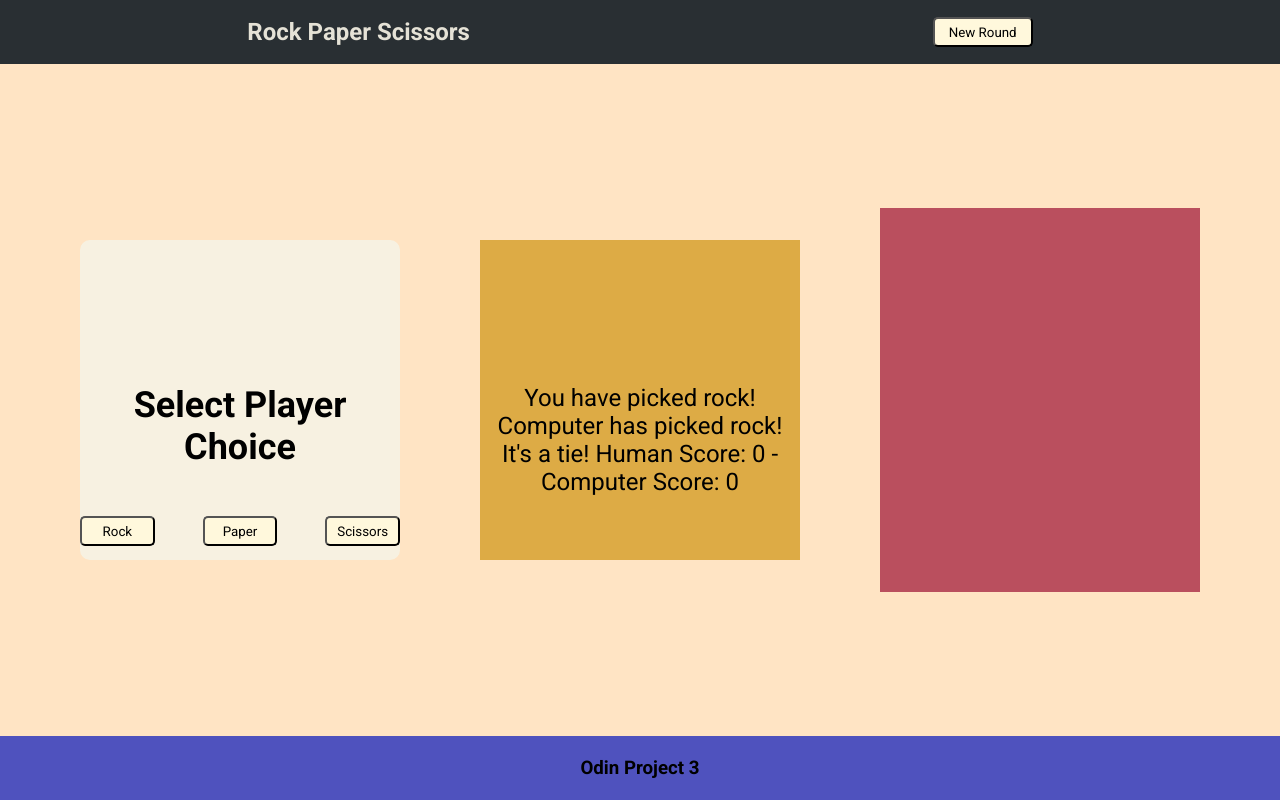
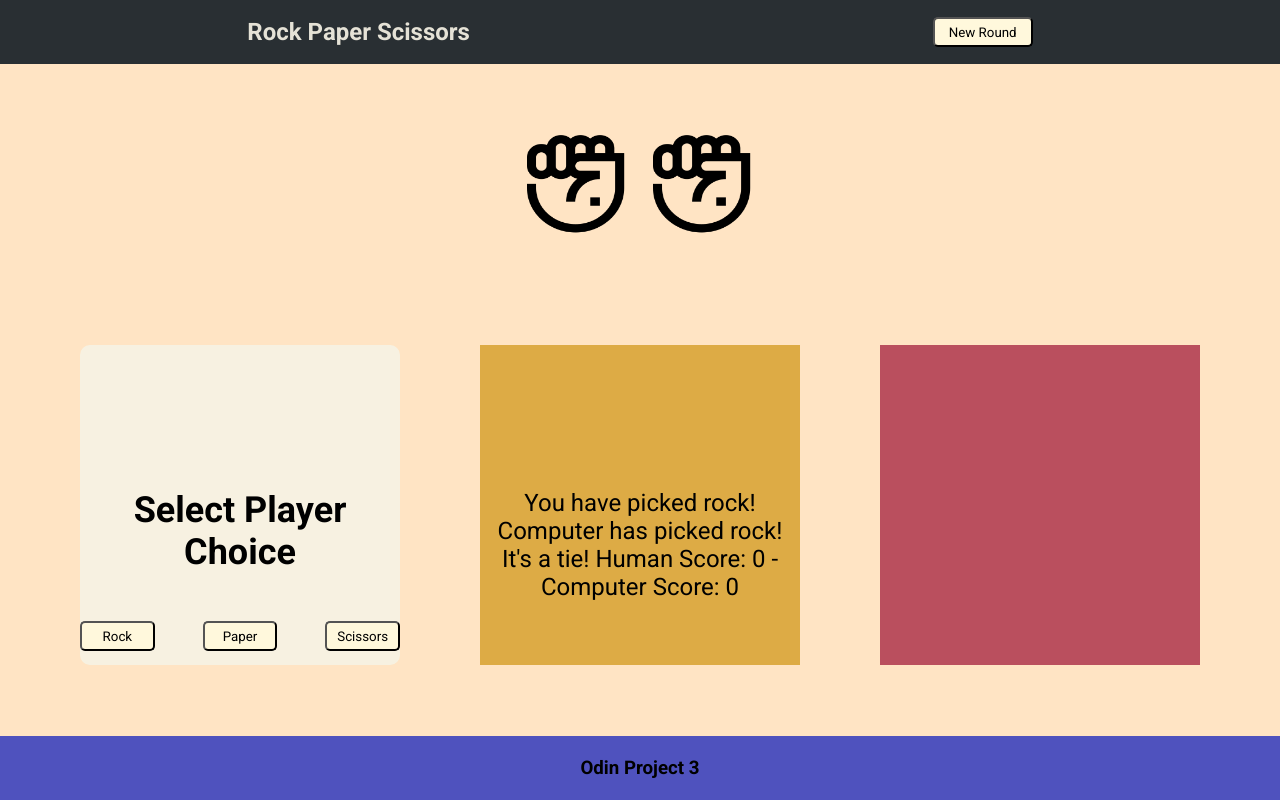
Before and after one commit to EdWorkhub/2-rps, a plain HTML site: page index.html in a window 1280 px wide. Both pictures are taken after a click on the button "Rock". Drawn offline with Linux system fonts and the light colour scheme.

Commit message:
added conditional images

```diff
--- a/index.html
+++ b/index.html
@@ -24,8 +24,16 @@
             </header>
         </section>
 
+
         <section class="game-section">
             <div class="game-container">
+                    <div class="game-img">
+                        <div class="choice-imgs">
+                            <img id="human-img" class="choice-img" style="display: none" />
+                            <img id="computer-img" class="choice-img" style="display: none"/>
+                        </div>
+                    </div>
+
                 <div class="game-selection-container">
                     <h2 class="game-h2">Select Player Choice</h2>
                     <div class="game-button-container">
--- a/main.js
+++ b/main.js
@@ -22,7 +22,7 @@ function playRound(humanChoice) {
         rock: {
             rock: { result: 'tie', action: () => { text = "It's a tie!"; }},
             paper: { result: 'lose', action: () => { text = "You lose!"; computerScore += 1}},
-            scissors: { result: 'win', action: () => { text ="You win!"; humanScore += 1; }}
+            scissors: { result: 'win', action: () => { text = "You win!"; humanScore += 1; }}
         },
         paper: {
             rock: { result: 'win', action: () => { text = "You win!"; humanScore += 1; }},
@@ -54,6 +54,15 @@ function playRound(humanChoice) {
     let resultsText = document.querySelector(".results-text");
     resultsText.innerHTML = `${text} Human Score: ${humanScore} - Computer Score: ${computerScore}`
 
+
+    document.getElementById("human-img").src = `./images/${humanChoice}.png`
+
+    document.getElementById("human-img").style = ""
+
+    document.getElementById("computer-img").src = `./images/${computerChoice}.png`
+
+    document.getElementById("computer-img").style = ""
+
     // Print Game Results When Score Reaches 5 & Disable Buttons
     if (humanScore === 5 || computerScore === 5) {
     displayFinalScore();
--- a/styles.css
+++ b/styles.css
@@ -11,6 +11,8 @@
     display: flex;
     flex-direction: column;
 }
+
+/* || STYLE ONLY */
 
 
 /* || HEADER */
@@ -41,6 +43,7 @@
 
 .game-container {
     display: flex;
+    flex-wrap: wrap;
     justify-content:space-evenly;
     align-items: center;
     height: 84vh;
@@ -49,6 +52,28 @@
     text-align: center;
     font-size: 1.5rem;
 }
+
+.game-img {
+    display: flex;
+    justify-content: center;
+    align-items: center;
+    width: 100%;
+    gap: 100px;
+}
+
+.choice-imgs {
+    height: 100px;
+    width: 300px;
+
+}
+
+.choice-img {
+    width: 100px;
+    height: 100px;
+    margin: 0px 10px;
+
+}
+
 
 .game-h2 {
 
@@ -96,7 +121,7 @@
     background-color: #ba4f5e;
     height: 40vh;
     width: 25vw;
-    padding: 12rem 0rem 12rem 0rem;
+    padding: 9rem 0rem 9rem 0rem;
 }
 
 /* || FOOTER */
```
Also changed, not shown: images/paper.png (added), images/rock.png (added), images/scissors.png (added).
